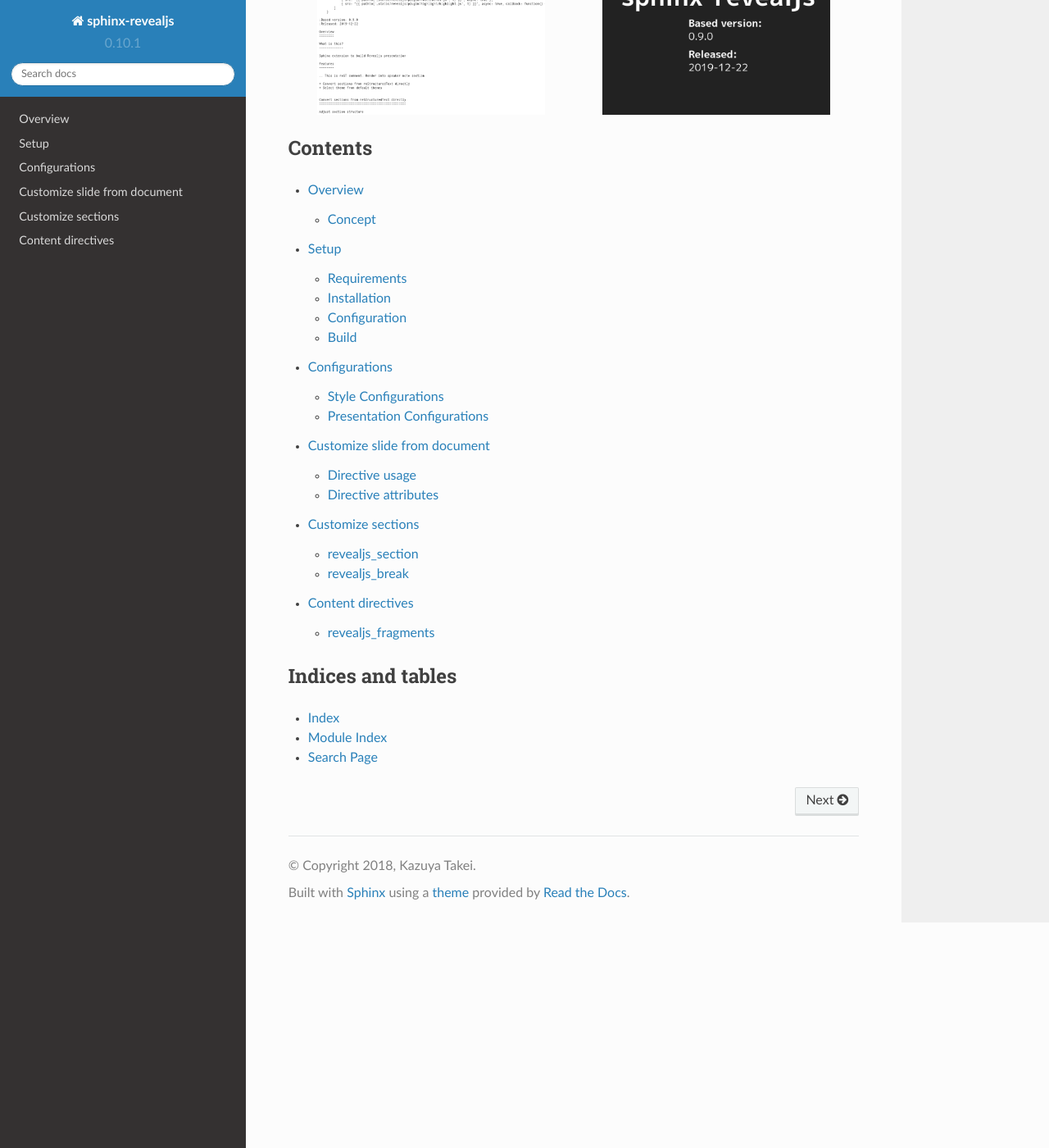
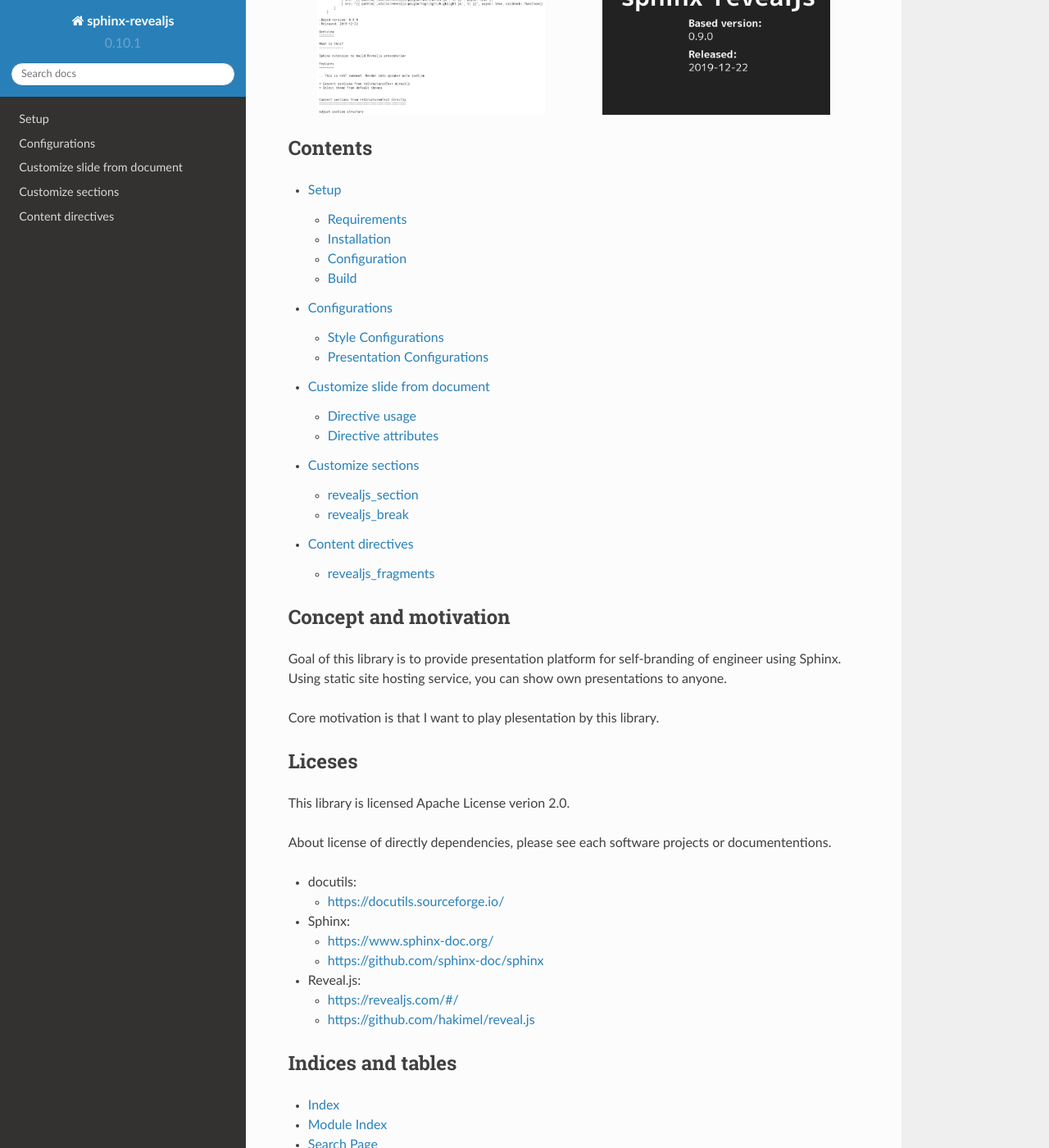
Before and after one commit to attakei/sphinx-revealjs, a Sphinx documentation site: the page built from docs/index.rst, in a window 1280 px wide and 1400 px high, scrolled down 606 px. Shown: the whole window at 82% size. Built offline with Sphinx 7.4.7 and the Read the Docs theme 2.0.0, drawn with Linux system fonts in a browser that asks for light colours.

Commit message:
Update non-feature documents

```diff
--- a/docs/index.rst
+++ b/docs/index.rst
@@ -38,12 +38,41 @@
 .. toctree::
    :maxdepth: 2
 
-   overview
    setup
    configurations
    customize_slide
    customize_sections
    content_directives
+
+Concept and motivation
+======================
+
+Goal of this library is to provide presentation platform
+for self-branding of engineer using Sphinx.
+Using static site hosting service, you can show own presentations to anyone.
+
+Core motivation is that I want to play plesentation by this library.
+
+Liceses
+=======
+
+This library is licensed Apache License verion 2.0.
+
+About license of directly dependencies, please see each software projects or documententions.
+
+* docutils:
+
+  * https://docutils.sourceforge.io/
+
+* Sphinx:
+
+  * https://www.sphinx-doc.org/
+  * https://github.com/sphinx-doc/sphinx
+
+* Reveal.js:
+
+  * https://revealjs.com/#/
+  * https://github.com/hakimel/reveal.js
 
 Indices and tables
 ==================
```
Also changed, not shown: docs/overview.rst (deleted, +0 -11 lines).
